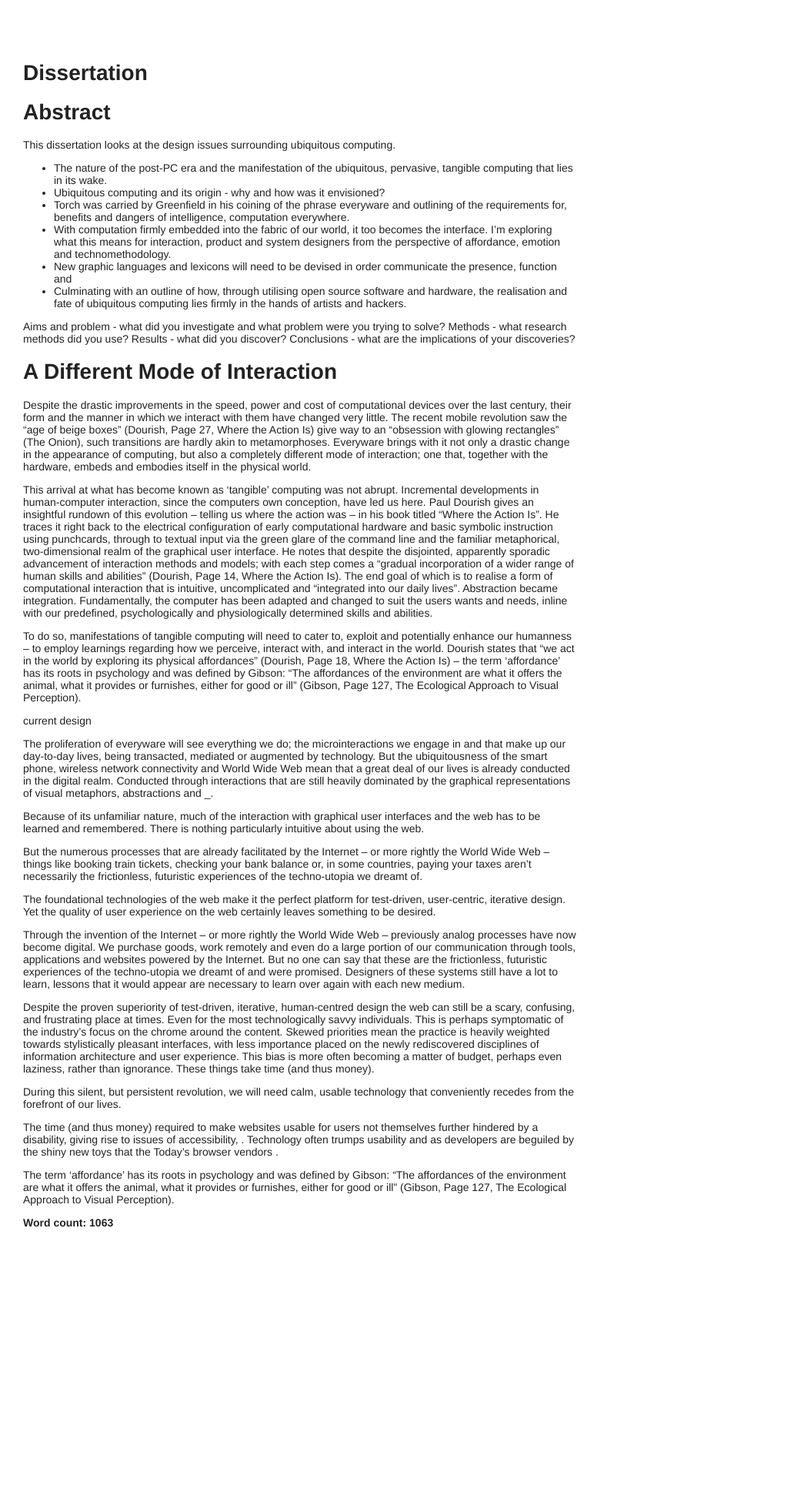
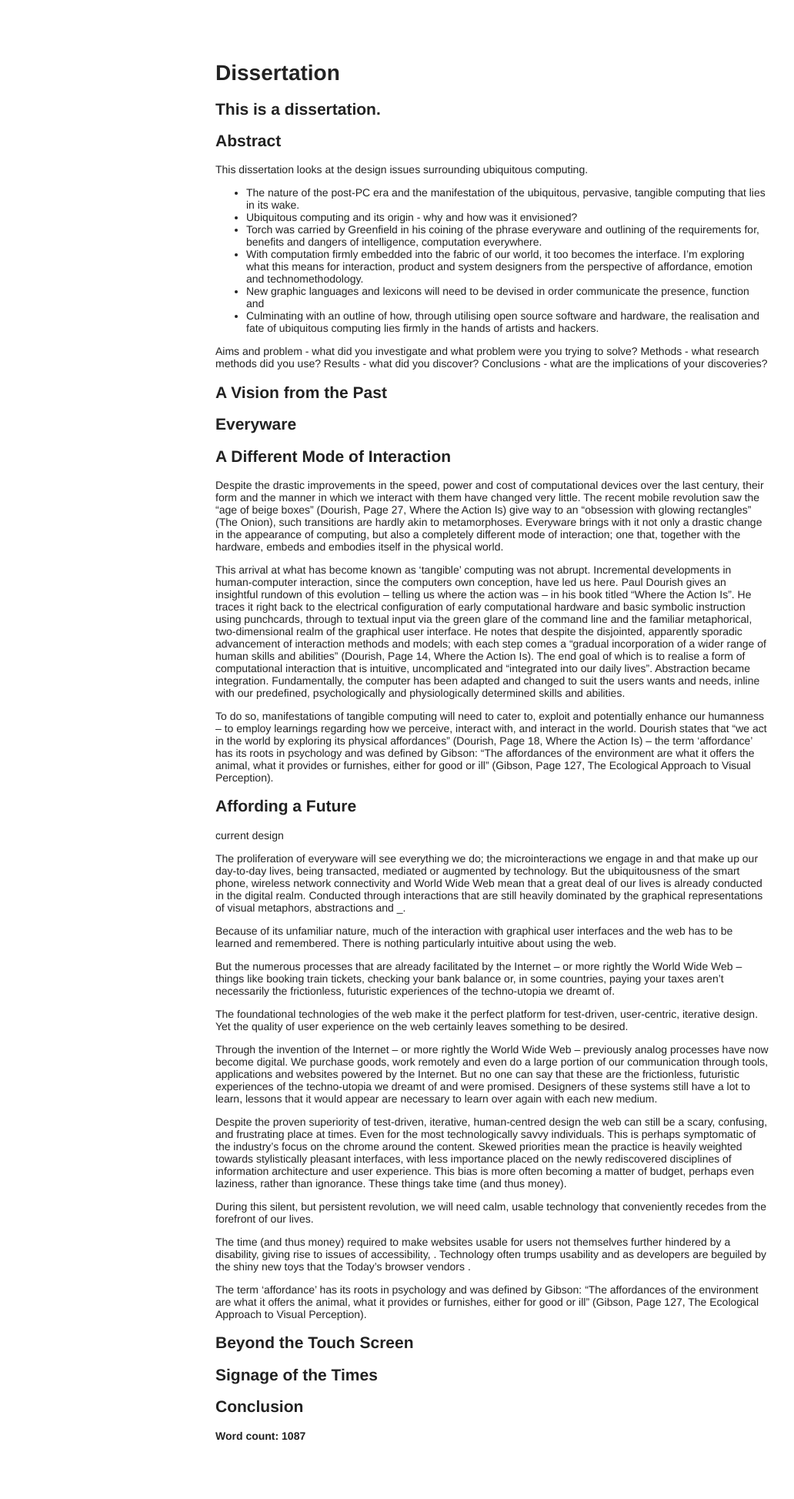
Before and after one commit to imclab/dissertation, a Jekyll site: the page built from index.html, in a window 1280 px wide. Shown: the whole page at 77% size, without its empty margins (0-1032 px from the left). Built offline with Jekyll 4.4.1, drawn with Linux system fonts in a browser that asks for light colours; Markdown is read by kramdown in place of the engine named in the settings; before the commit the page ends 1670 px from its top, so only the background shows below that.

Commit message:
Dropped h1 > h2, added chapter titles in and centred body

```diff
--- a/_posts/2013-04-05-dissertation.md
+++ b/_posts/2013-04-05-dissertation.md
@@ -1,4 +1,4 @@
-# Abstract
+## Abstract
 
 This dissertation looks at the design issues surrounding ubiquitous computing.
 
@@ -14,13 +14,19 @@ Methods - what research methods did you use?
 Results - what did you discover?
 Conclusions - what are the implications of your discoveries?
 
-# A Different Mode of Interaction
+## A Vision from the Past
+
+## Everyware
+
+## A Different Mode of Interaction
 
 Despite the drastic improvements in the speed, power and cost of computational devices over the last century, their form and the manner in which we interact with them have changed very little. The recent mobile revolution saw the “age of beige boxes” (Dourish, Page 27, Where the Action Is) give way to an “obsession with glowing rectangles” (The Onion), such transitions are hardly akin to metamorphoses. Everyware brings with it not only a drastic change in the appearance of computing, but also a completely different mode of interaction; one that, together with the hardware, embeds and embodies itself in the physical world.
 
 This arrival at what has become known as ‘tangible’ computing was not abrupt. Incremental developments in human-computer interaction, since the computers own conception, have led us here. Paul Dourish gives an insightful rundown of this evolution – telling us where the action was – in his book titled “Where the Action Is”. He traces it right back to the electrical configuration of early computational hardware and basic symbolic instruction using punchcards, through to textual input via the green glare of the command line and the familiar metaphorical, two-dimensional realm of the graphical user interface. He notes that despite the disjointed, apparently sporadic advancement of interaction methods and models; with each step comes a “gradual incorporation of a wider range of human skills and abilities” (Dourish, Page 14, Where the Action Is). The end goal of which is to realise a form of computational interaction that is intuitive, uncomplicated and “integrated into our daily lives”. Abstraction became integration. Fundamentally, the computer has been adapted and changed to suit the users wants and needs, inline with our predefined, psychologically and physiologically determined skills and abilities.
 
 To do so, manifestations of tangible computing will need to cater to, exploit and potentially enhance our humanness – to employ learnings regarding how we perceive, interact with, and interact in the world. Dourish states that “we act in the world by exploring its physical affordances” (Dourish, Page 18, Where the Action Is) – the term ‘affordance’ has its roots in psychology and was defined by Gibson: “The affordances of the environment are what it offers the animal, what it provides or furnishes, either for good or ill” (Gibson, Page 127, The Ecological Approach to Visual Perception).
+
+## Affording a Future
 
 current design
 
@@ -42,6 +48,11 @@ The time (and thus money) required to make websites usable for users not themsel
 
 The term ‘affordance’ has its roots in psychology and was defined by Gibson: “The affordances of the environment are what it offers the animal, what it provides or furnishes, either for good or ill” (Gibson, Page 127, The Ecological Approach to Visual Perception).
 
+## Beyond the Touch Screen
+
+## Signage of the Times
+
+## Conclusion
 
 
-**Word count: 1063**
+**Word count: 1087**
--- a/css/sass/main.scss
+++ b/css/sass/main.scss
@@ -37,6 +37,7 @@ body {
 /* Author: Saul Hardman (@saulhardman) */
 
 body {
+    margin: 0 auto;
     padding: 60px 30px;
     *width: 720px;
     max-width: 720px;
--- a/index.html
+++ b/index.html
@@ -10,6 +10,8 @@ layout: default
 
       <h1 class="title">{{ post.title }}</h1>
 
+      <h2 class="description">This is a dissertation.</h2>
+
     </header>
 
     <section class="main" role="main">
```
Also changed, not shown: css/main.css (+1 -1 lines), 1 other file.
